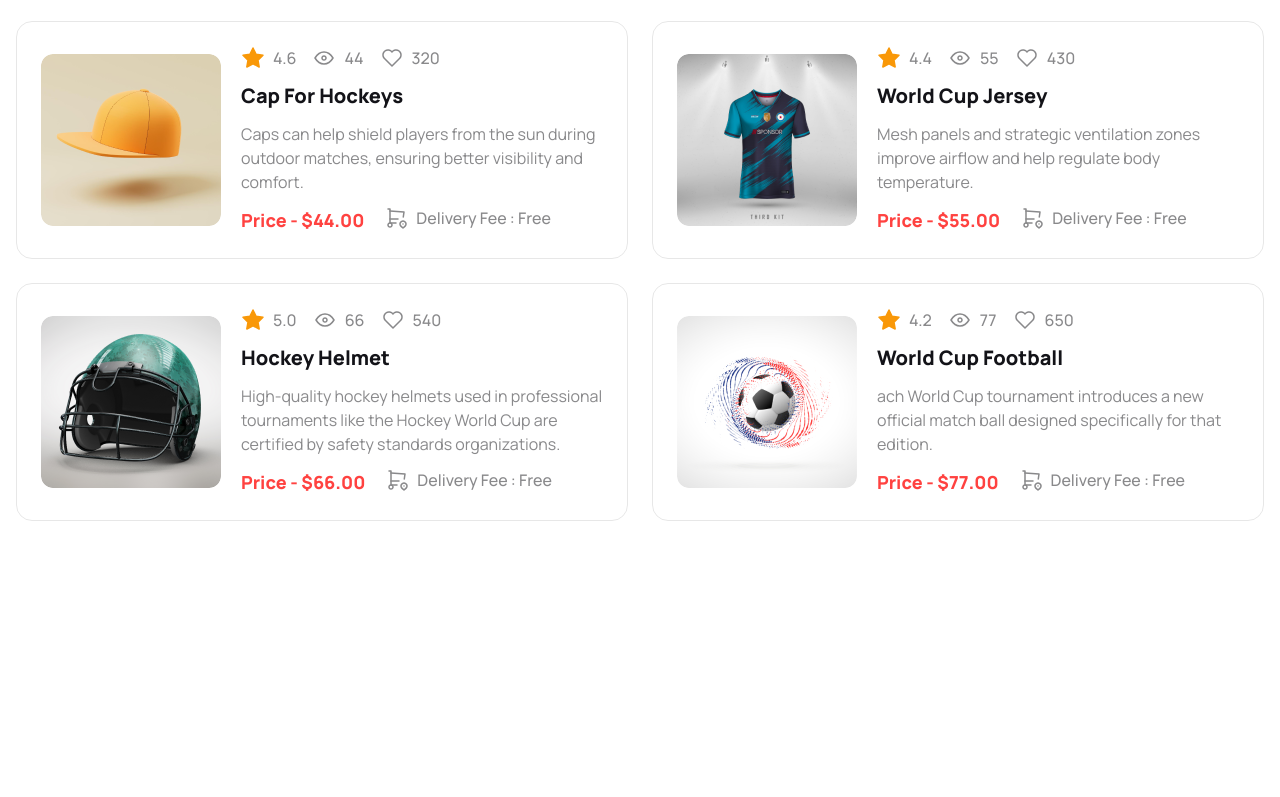
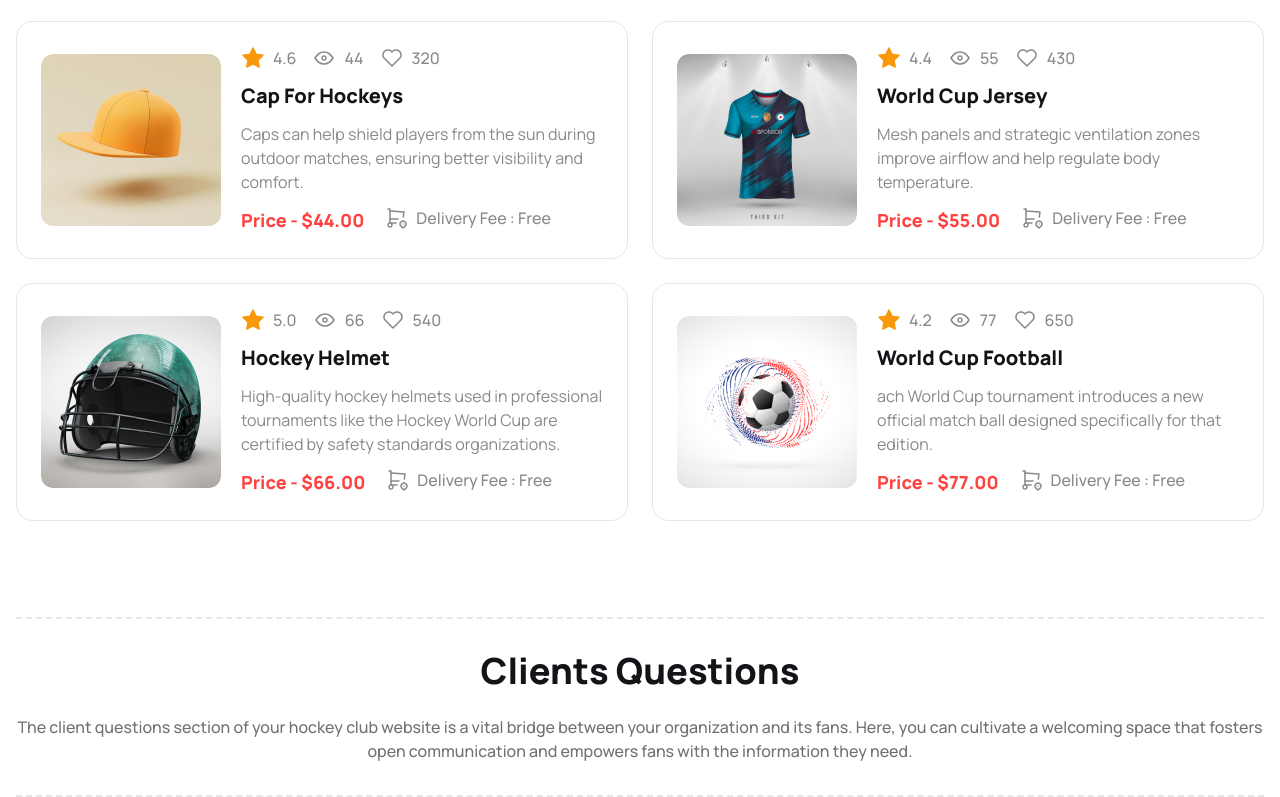
Before and after one commit to imSamiul/B9A3-Hockeys, a plain HTML site: page index.html in a window 1280 px wide. Shown: the part 3108-3905 px from the top of the page. Before the commit the page ends 3629 px from the top, so only its background shows below. Drawn offline with nearby package versions, Linux system fonts and the light colour scheme.

Commit message:
added the Client Questions heading

```diff
--- a/index.html
+++ b/index.html
@@ -1536,6 +1536,27 @@
           </div>
         </div>
       </div>
+      <!-- ----------- Our New Products End ---------- -->
+      <!-- ----------- Clients Questions Start ---------- -->
+      <div class="mt-10 md:mt-24">
+        <div
+          class="border-t-2 border-b-2 border-dashed py-8 text-center space-y-4 md:space-y-6"
+        >
+          <h1 class="text-2xl md:text-4xl font-extrabold text-[#131318]">
+            Clients Questions
+          </h1>
+          <p
+            class="text-[rgba(19,19,24,0.60)] font-medium leading-6 text-sm md:text-base"
+          >
+            The client questions section of your hockey club website is a vital
+            bridge between your organization and its fans. Here, you can
+            cultivate a welcoming space that fosters open communication and
+            empowers fans with the information they need.
+          </p>
+        </div>
+      </div>
+
+      <!-- ----------- Clients Questions End ---------- -->
     </main>
   </body>
 </html>
```
